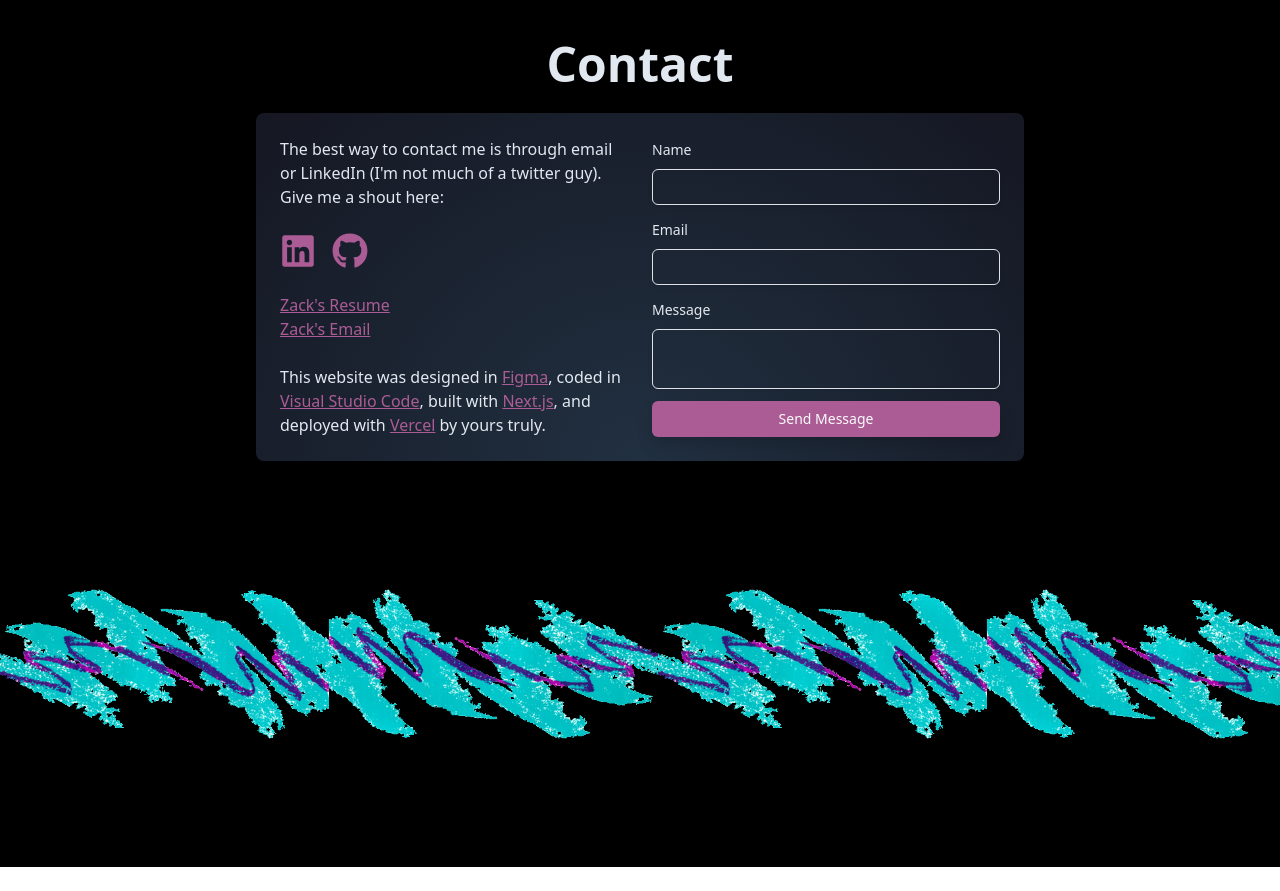
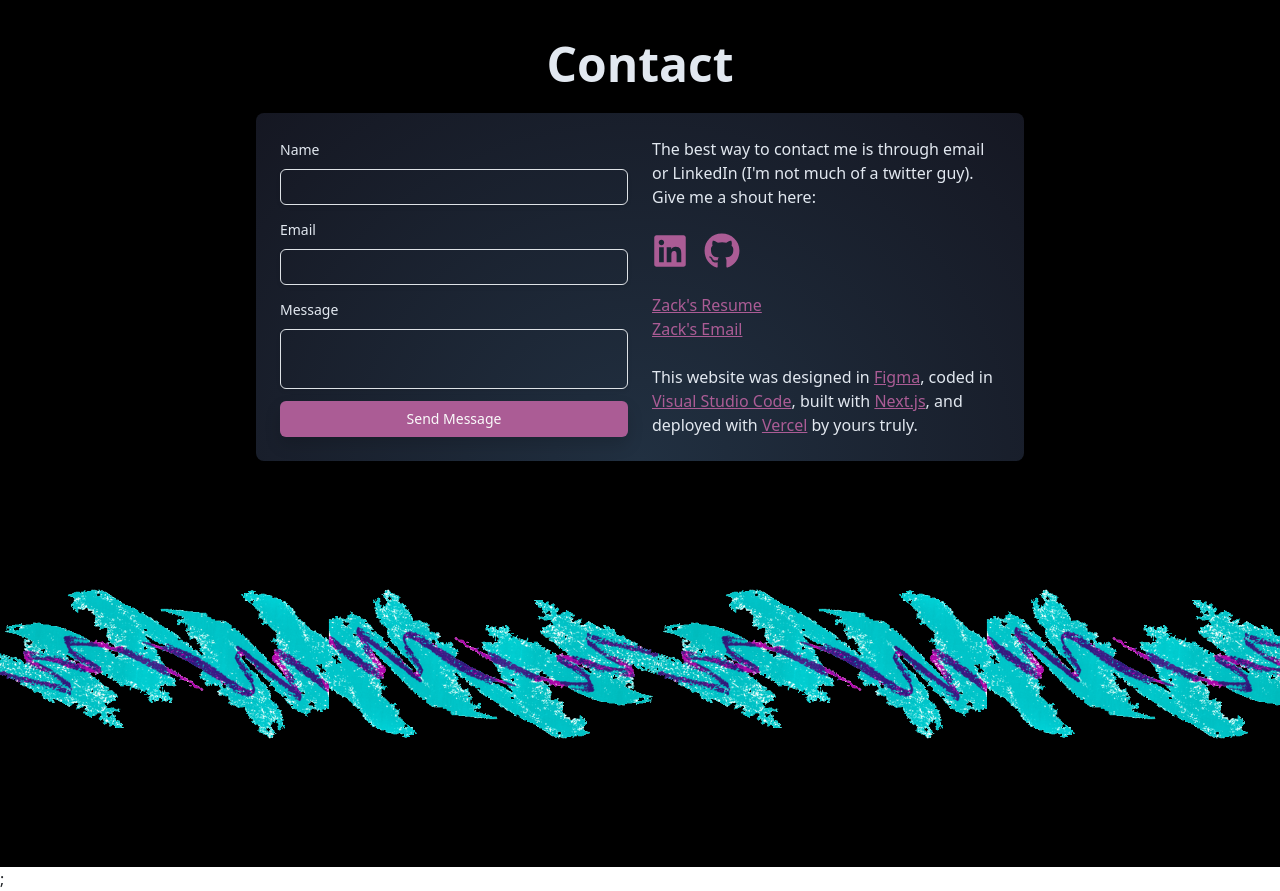
Before and after one commit to zackhanni/zachary.works, a Next.js app: page / in a window 1280 px wide. Shown: the part 4560-5451 px from the top of the page. Before the commit the page ends 5427 px from the top, so only its background shows below. Built offline with nearby package versions, Linux system fonts and the light colour scheme.

Commit message:
fixed form submission. created an alert on sucessful submit

```diff
--- a/app/components/Button.tsx
+++ b/app/components/Button.tsx
@@ -11,7 +11,7 @@ interface ButtonProps {
 export default function Button(props: ButtonProps) {
   return (
     <Link href={props.link} className="no-underline">
-      <div className="text-slate-200 bg-[#AB5C95] hover:bg-[#2CA5B8] duration-300 py-4 px-10 rounded-full flex text-center">
+      <div className="text-slate-200 bg-[#AB5C95] hover:bg-[#2CA5B8] duration-300 py-2 px-10 rounded-md flex text-center">
         {props.name}{" "}
         {props.password ? (
           <div className="pl-3">
--- a/app/components/Contact.tsx
+++ b/app/components/Contact.tsx
@@ -1,6 +1,6 @@
 "use client";
 
-import React from "react";
+import React, { useState } from "react";
 import { zodResolver } from "@hookform/resolvers/zod";
 import { useForm } from "react-hook-form";
 import { z } from "zod";
@@ -19,23 +19,31 @@ import SocialMedia from "./SocialMedia";
 import { FaLinkedin, FaGithub } from "react-icons/fa";
 import { IoMdMail } from "react-icons/io";
 import Footer from "./Footer";
+import {
+  AlertDialog,
+  AlertDialogAction,
+  AlertDialogCancel,
+  AlertDialogContent,
+  AlertDialogDescription,
+  AlertDialogFooter,
+  AlertDialogHeader,
+  AlertDialogTitle,
+  AlertDialogTrigger,
+} from "@/components/ui/alert-dialog";
 
 const formSchema = z.object({
   name: z.string().min(1, {
     message: "Required",
   }),
   email: z.string().email(),
-  message: z
-    .string()
-    .min(10, {
-      message: "Bio must be at least 10 characters.",
-    })
-    .max(160, {
-      message: "Bio must not be longer than 30 characters.",
+  message: z.string().min(1, {
+    message: "Required",
   }),
 });
 
 export default function Contact() {
+  const [submitSuccess, setSubmitSuccess] = useState(false);
+  const [loading, setLoading] = useState(false);
   const form = useForm<z.infer<typeof formSchema>>({
     resolver: zodResolver(formSchema),
     defaultValues: {
@@ -45,16 +53,102 @@ export default function Contact() {
     },
   });
 
-  function onSubmit(values: z.infer<typeof formSchema>) {
-    console.log(values);
+  const onSubmit = async (values: z.infer<typeof formSchema>) => {
+    const formData = new FormData();
+    formData.append("entry.128915639", values.name);
+    formData.append("entry.1924030329", values.email);
+    formData.append("entry.998387511", values.message);
+
+    const responseLink =
+      "https://docs.google.com/forms/d/e/1FAIpQLScKGga1B9qqurAcHWARgnFzJxz-yzy49Mx7noO3N27as3tGwQ/formResponse";
+
+    console.log("Form data:", formData);
+    console.log("Form entries after appending:", Object.fromEntries(formData));
+    try {
+      setLoading(true);
+      await fetch(responseLink, {
+        method: "POST",
+        body: formData,
+        mode: "no-cors",
+      });
+
+      setSubmitSuccess(true);
+      console.log("Form submitted successfully");
+      form.reset();
+      setLoading(false);
+    } catch (error) {
+      console.error("An error occurred:", error);
     }
+  };
 
   return (
+    <>
       <section id="contact" className=" text-slate-200 bg-black py-16">
         <div className="w-full flex items-center justify-center z-10 sticky top-0 backdrop-blur h-[90px]">
           <h2 className="text-5xl font-bold  text-slate-200 ">Contact</h2>
         </div>
         <div className="grid grid-cols-1 sm:grid-cols-2 gap-4 radial-gradient p-4 rounded-lg space-y-8 sm:space-y-0 max-w-screen-md mx-auto">
+          {" "}
+          <div className="">
+            {/* <h3>Drop a line ☎️</h3> */}
+            <Form {...form}>
+              <form
+                onSubmit={form.handleSubmit(onSubmit)}
+                className="space-y-3"
+              >
+                <FormField
+                  control={form.control}
+                  name="name"
+                  render={({ field }) => (
+                    <FormItem>
+                      <FormLabel>Name</FormLabel>
+                      <FormControl>
+                        <Input placeholder="" {...field} />
+                      </FormControl>
+                      <FormMessage />
+                    </FormItem>
+                  )}
+                />
+                <FormField
+                  control={form.control}
+                  name="email"
+                  render={({ field }) => (
+                    <FormItem>
+                      <FormLabel>Email</FormLabel>
+                      <FormControl>
+                        <Input placeholder="" {...field} />
+                      </FormControl>
+                      <FormMessage />
+                    </FormItem>
+                  )}
+                />
+                <FormField
+                  control={form.control}
+                  name="message"
+                  render={({ field }) => (
+                    <FormItem>
+                      <FormLabel>Message</FormLabel>
+                      <FormControl>
+                        <Textarea
+                          placeholder=""
+                          className="resize-none"
+                          {...field}
+                        />
+                      </FormControl>
+                      <FormMessage />
+                    </FormItem>
+                  )}
+                />
+                <Button
+                  type="submit"
+                  className="w-full bg-[#AB5C95]"
+                  disabled={loading}
+                >
+                  Send Message
+                </Button>
+              </form>
+            </Form>
+          </div>
           <div className="">
             <p className="mb-0 pb-4">
               The best way to contact me is through email or LinkedIn (I&apos;m
@@ -131,61 +225,27 @@ export default function Contact() {
               by yours truly.
             </p>
           </div>
-        <div className="">
-          {/* <h3>Drop a line ☎️</h3> */}
-          <Form {...form}>
-            <form onSubmit={form.handleSubmit(onSubmit)} className="space-y-3">
-              <FormField
-                control={form.control}
-                name="name"
-                render={({ field }) => (
-                  <FormItem>
-                    <FormLabel>Name</FormLabel>
-                    <FormControl>
-                      <Input placeholder="" {...field} />
-                    </FormControl>
-                    <FormMessage />
-                  </FormItem>
-                )}
-              />
-              <FormField
-                control={form.control}
-                name="email"
-                render={({ field }) => (
-                  <FormItem>
-                    <FormLabel>Email</FormLabel>
-                    <FormControl>
-                      <Input placeholder="" {...field} />
-                    </FormControl>
-                    <FormMessage />
-                  </FormItem>
-                )}
-              />
-              <FormField
-                control={form.control}
-                name="message"
-                render={({ field }) => (
-                  <FormItem>
-                    <FormLabel>Message</FormLabel>
-                    <FormControl>
-                      <Textarea
-                        placeholder=""
-                        className="resize-none"
-                        {...field}
-                      />
-                    </FormControl>
-                    <FormMessage />
-                  </FormItem>
-                )}
-              />
-              <Button type="submit" className="w-full bg-[#AB5C95]">
-                Send Message
-              </Button>
-            </form>
-          </Form>
-        </div>
         </div>
         <Footer />
       </section>
+      <AlertDialog open={submitSuccess}>
+        <AlertDialogTrigger></AlertDialogTrigger>
+        <AlertDialogContent>
+          <AlertDialogHeader>
+            <AlertDialogTitle>Thank you!</AlertDialogTitle>
+            <AlertDialogDescription>
+              Your message has been sent.
+            </AlertDialogDescription>
+          </AlertDialogHeader>
+          <AlertDialogFooter>
+            <AlertDialogCancel onClick={() => setSubmitSuccess(false)}>
+              Close
+            </AlertDialogCancel>
+            {/* <AlertDialogAction>Continue</AlertDialogAction> */}
+          </AlertDialogFooter>
+        </AlertDialogContent>
+      </AlertDialog>
+      ;
+    </>
   );
 }
```
Lines whose indentation alone changed are shown as unchanged.
